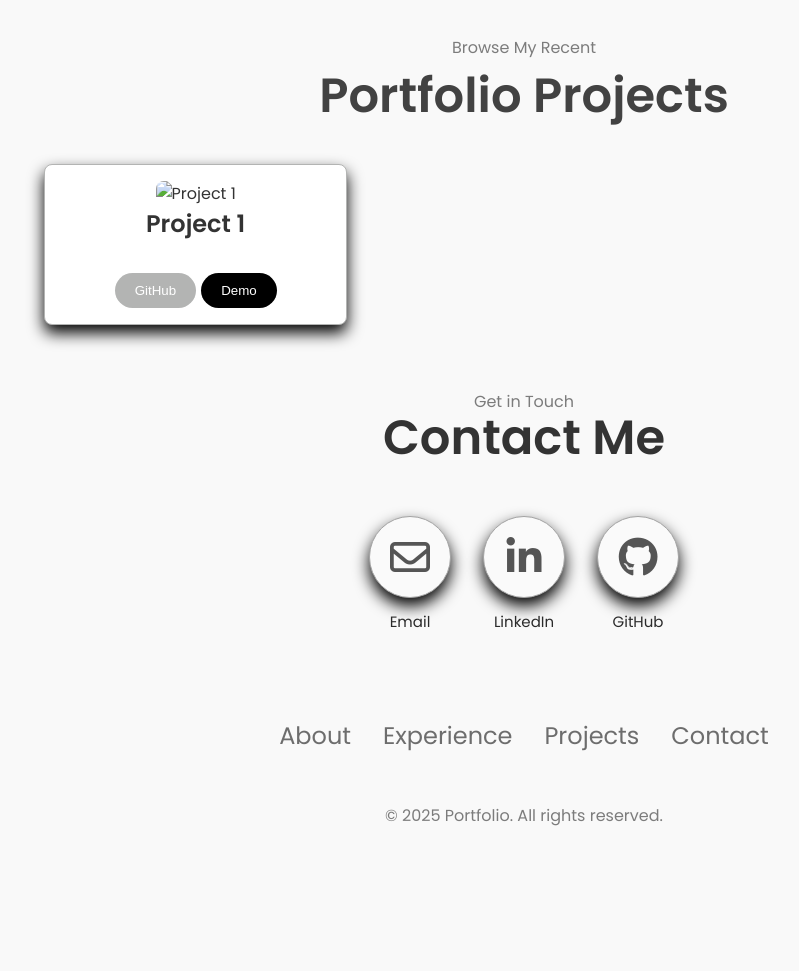
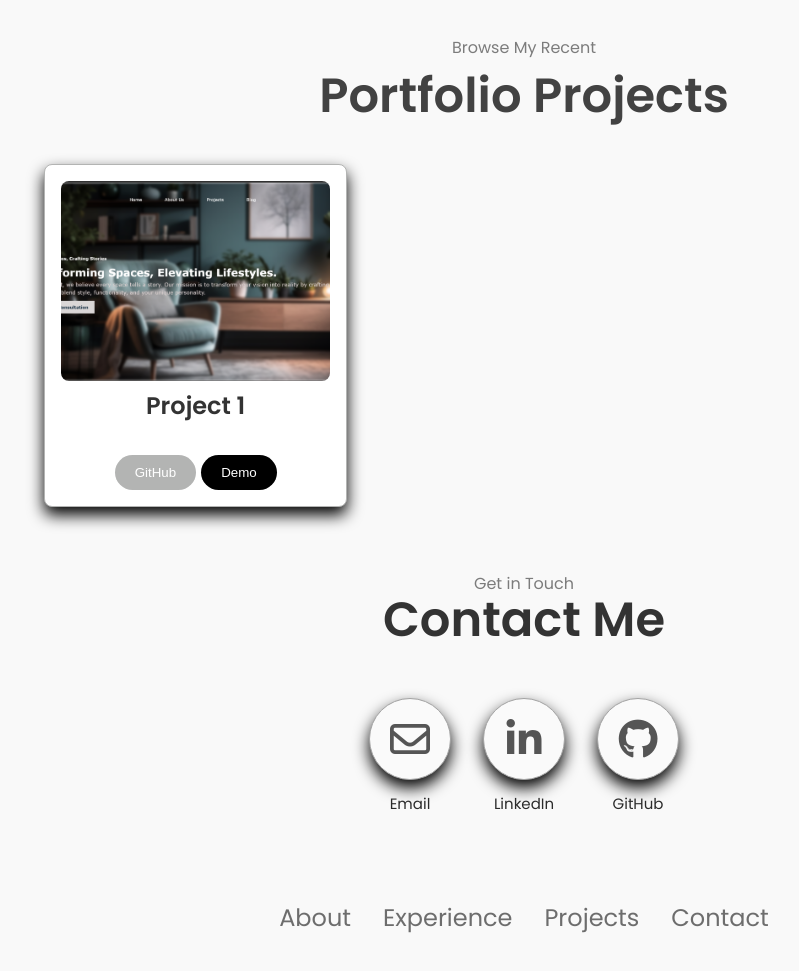
Before and after one commit to Nithuach/portfolio, a plain HTML site: page index.html in a window 1280 px wide. Shown: the part 2987-3958 px from the top of the page, without its empty margins (116-915 px from the left). Before the commit the page ends 3862 px from the top, so only its background shows below. Drawn offline with Linux system fonts and the light colour scheme.

Commit message:
Update index.html

```diff
--- a/index.html
+++ b/index.html
@@ -254,7 +254,7 @@
         <div class="projects-grid">
             <div class="project-card">
                 <a href="https://nithuach.github.io/demosite/index.html" target="_blank" rel="noopener noreferrer">
-                    <img src="img/demosite1.jpg" alt="Project 1" class="project-img" />
+                    <img src="img/demosite1.png" alt="Project 1" class="project-img" />
                 </a>
                 <h2 class="projects-sub-title">Project 1</h2>
                 <div class="projects-btn-container">
```
